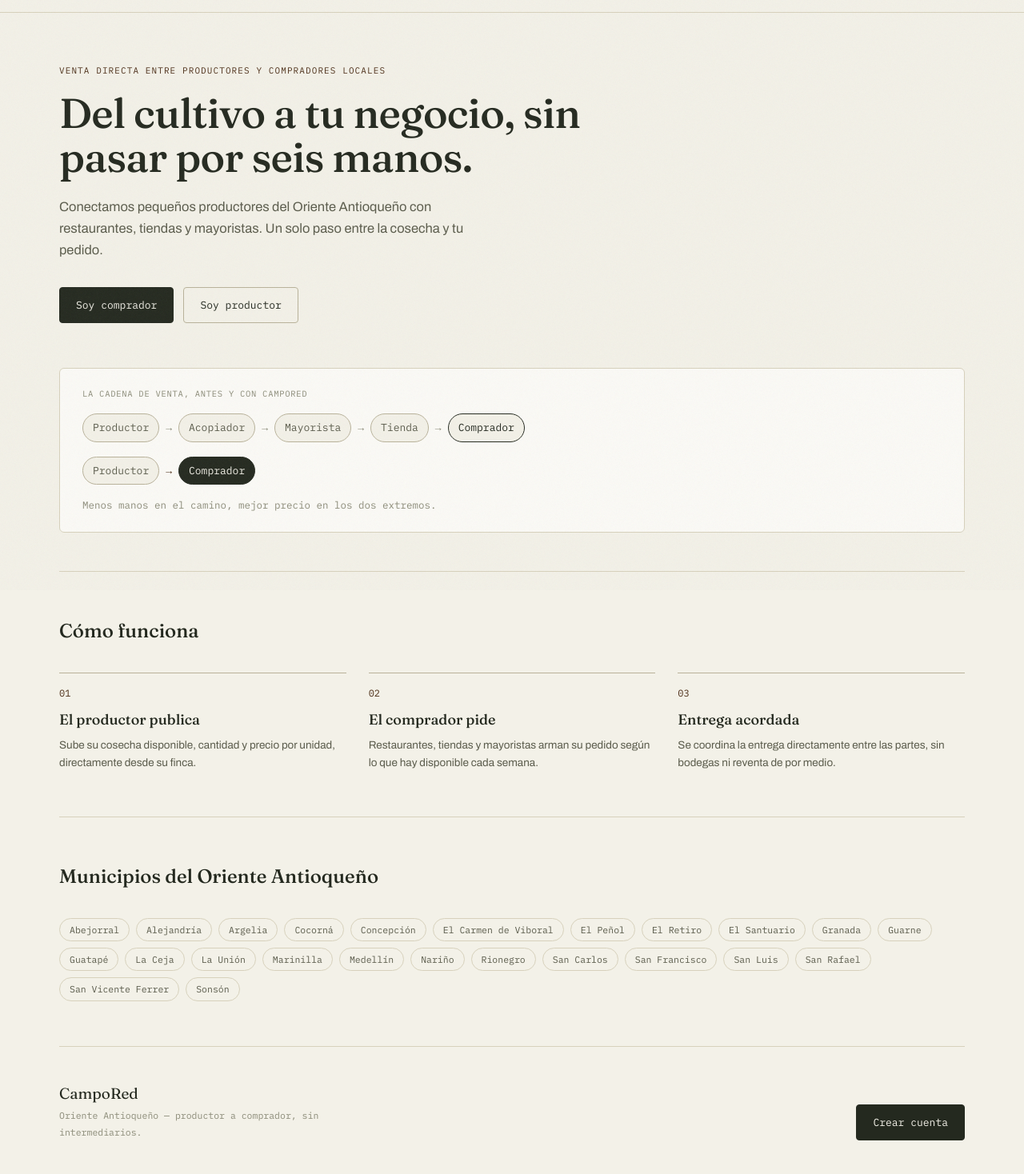
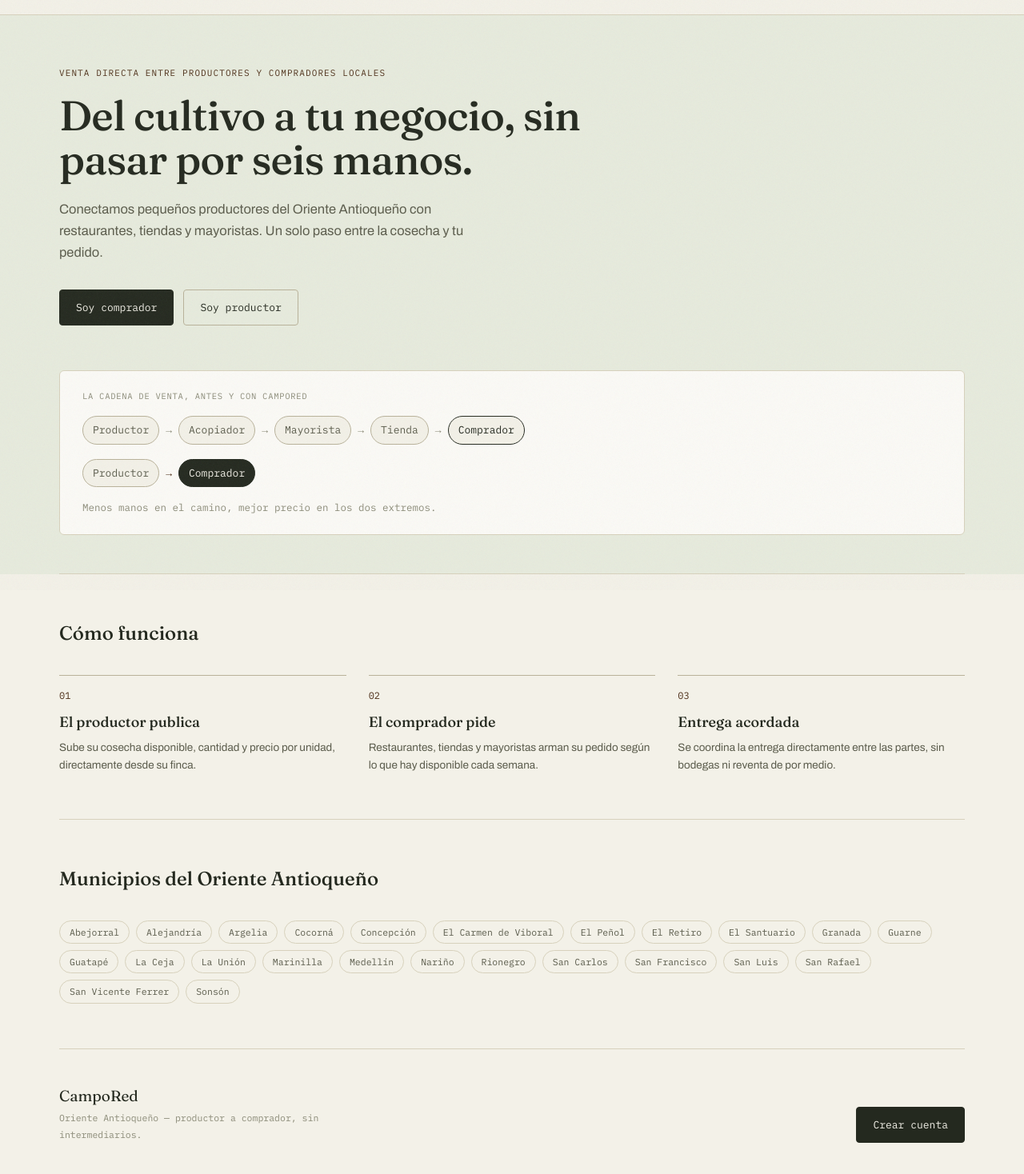
Before and after one commit to campored-project/campored-frontend, a React (Vite) app: page / in a window 1280 px wide. Shown: the part 62-1530 px from the top of the page at 80% size. Built offline with nearby package versions, Linux system fonts and the light colour scheme; no server answers.

Commit message:
feat(ui): hero salvia y barra de acento [HU-001]

```diff
--- a/src/index.css
+++ b/src/index.css
@@ -47,6 +47,7 @@
 
 body {
   margin: 0;
+  border-top: 3px solid var(--color-accent);
   background-color: #F3F1E8;
   color: #24291F;
   font-family: 'Archivo', sans-serif;
--- a/src/pages/LandingPage.jsx
+++ b/src/pages/LandingPage.jsx
@@ -28,8 +28,9 @@
     <div>
       <NavBar />
 
+      {/* Hero — fondo salvia a pantalla completa */}
+      <div className="bg-ok-bg">
         <div className="max-w-[1180px] mx-auto px-6">
-        {/* Hero */}
           <section className="py-16 pb-12 border-b border-line">
             <p className="font-mono text-[11px] uppercase tracking-[0.1em] text-accent-dark mb-[18px] m-0 animate-fade-up">
               venta directa entre productores y compradores locales
@@ -109,6 +110,11 @@
               </p>
             </div>
           </section>
+        </div>
+      </div>
+
+      {/* Resto de la página — fondo paper */}
+      <div className="max-w-[1180px] mx-auto px-6">
 
         {/* Cómo funciona */}
         <section className="py-14 border-b border-line">
```
Lines whose indentation alone changed are shown as unchanged.
